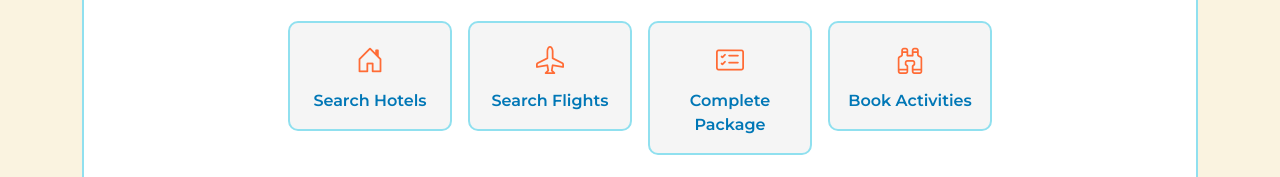
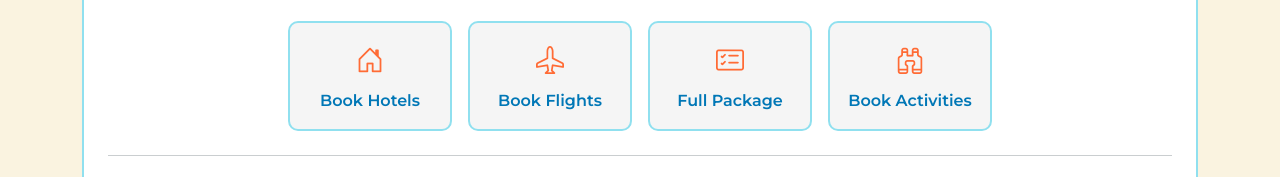
Before and after one commit to rpires71/milestone2, a website: page packages.html in a window 1280 px wide. Shown: the part 853-1030 px from the top of the page. Drawn offline with nearby package versions, Linux system fonts and the light colour scheme; some packages are replaced by stand-ins of ours.

Commit message:
packages.html - Rewording buttons content

```diff
--- a/assets/js/packages.js
+++ b/assets/js/packages.js
@@ -13,9 +13,9 @@
    Where It Is Used:
    - packages.html
      - The four main action buttons in the booking form:
-       - "Search Hotels"      -> onclick="bookHotel(event)"
-       - "Search Flights"     -> onclick="bookFlights(event)"
-       - "Complete Package"   -> onclick="bookPackage(event)"
+       - "Book Hotels"      -> onclick="bookHotel(event)"
+       - "Book Flights"     -> onclick="bookFlights(event)"
+       - "Full Package"   -> onclick="bookPackage(event)"
        - "Book Activities"    -> onclick="bookActivities(event)"
      - These buttons sit under the trip details form (city search box,
        check-in, check-out, and guests selector) and use the values from
@@ -146,7 +146,7 @@ function setActiveBookingButton(clickedButton) {
     bookHotel(ev)
    -------------------------------------------------------------------------------------
    - Triggered by:
-     The "Search Hotels" button on packages.html (onclick="bookHotel(event)").
+     The "Book Hotels" button on packages.html (onclick="bookHotel(event)").
    - Purpose:
      Redirects the user to Booking.com with check-in, check-out, guests,
      and city filled into the search URL.
@@ -193,6 +193,12 @@ function bookHotel(ev) {
     return;
   }
 
+  // Validate that check-in date is not after check-out date
+  if (new Date(checkIn) > new Date(checkOut)) {
+    showValidationToast("Check-in date cannot be after check-out date", "error");
+    return;
+  }
+
   // ------------------------------------------------------------------
   // STEP 4: Safely get the destination city name.
   // getCityNameForUrls() ensures:
@@ -233,7 +239,7 @@ function bookHotel(ev) {
         bookFlights(ev)
    ------------------------
    - Triggered by:
-     The "Search Flights" button on packages.html (onclick="bookFlights(event)").
+     The "Book Flights" button on packages.html (onclick="bookFlights(event)").
    - Purpose:
      Opens Google Flights with:
        - Departure: always set to London (all airports, LON)
@@ -262,7 +268,7 @@ function bookFlights(ev) {
 
   // ----------------------------------------------------------
   // STEP 2: Extract travel dates from the form inputs.
-  // Only the CHECK-IN date (departure) is required to search flights.
+  // Only the CHECK-IN date (departure) is required to Book flights.
   // ----------------------------------------------------------
   const checkIn = document.getElementById("checkin").value;
   const checkOut = document.getElementById("checkout").value;
@@ -318,13 +324,13 @@ function bookFlights(ev) {
   window.open(googleFlightsUrl, "_blank");
 }
 
-/** Book complete package - Expedia packages, from London (all airports) */
+/** Book full package - Expedia packages, from London (all airports) */
 
 /* =====================================================================================
     bookPackage(ev)
    -----------------------
    - Triggered by:
-     The "Complete Package" button (onclick="bookPackage(event)") from packages.html.
+     The "Full Package" button (onclick="bookPackage(event)") from packages.html.
    - Purpose:
      Sends the user to Expedia's "Flight + Hotel" package search with:
        - Origin: London (all airports, LON)
@@ -370,6 +376,12 @@ function bookPackage(ev) {
   // ----------------------------------------------------------
   if (!checkIn || !checkOut) {
     showValidationToast("Please select both check-in and check-out dates for a package search.", "warning");
+    return;
+  }
+
+  // Validate that check-in date is not after check-out date
+  if (new Date(checkIn) > new Date(checkOut)) {
+    showValidationToast("Check-in date cannot be after check-out date", "error");
     return;
   }
 
--- a/packages.html
+++ b/packages.html
@@ -588,7 +588,7 @@ All tags from this webpage (head, body, content) will sit inside this <html> ele
           - "justify-content-center": Centres the button columns horizontally.
       -->
                   <div class="row g-3 justify-content-center">
-                    <!-- Search Hotels button -->
+                    <!-- Book Hotels button -->
                     <!--
           <div class="col-6 col-md-3 col-lg-2">:
             - "col-6": Half width on extra-small screens (2 buttons per row).
@@ -619,10 +619,10 @@ All tags from this webpage (head, body, content) will sit inside this <html> ele
               "mb-2": Margin-bottom below the icon.
             -->
                         <i class="bi bi-house-door d-block fs-3 mb-2"></i>
-                        <span>Search Hotels</span>
+                        <span>Book Hotels</span>
                       </button>
                     </div>
-                    <!-- Search Flights button -->
+                    <!-- Book Flights button -->
                     <div class="col-6 col-md-3 col-lg-2">
                       <button
                         type="button"
@@ -630,10 +630,10 @@ All tags from this webpage (head, body, content) will sit inside this <html> ele
                         onclick="bookFlights(event)"
                       >
                         <i class="bi bi-airplane d-block fs-3 mb-2"></i>
-                        <span>Search Flights</span>
+                        <span>Book Flights</span>
                       </button>
                     </div>
-                    <!-- Complete Package button -->
+                    <!-- Full Package button -->
                     <div class="col-6 col-md-3 col-lg-2">
                       <button
                         type="button"
@@ -641,7 +641,7 @@ All tags from this webpage (head, body, content) will sit inside this <html> ele
                         onclick="bookPackage(event)"
                       >
                         <i class="bi bi-card-checklist d-block fs-3 mb-2"></i>
-                        <span>Complete Package</span>
+                        <span>Full Package</span>
                       </button>
                     </div>
                     <!-- Activities button -->
```
